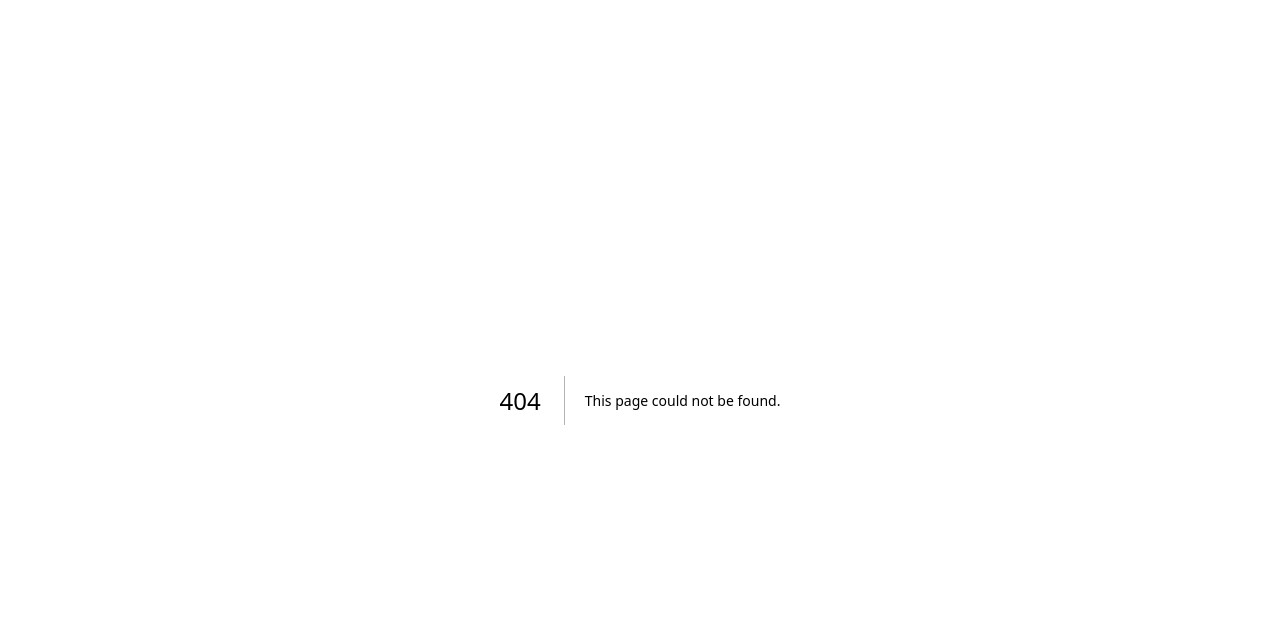
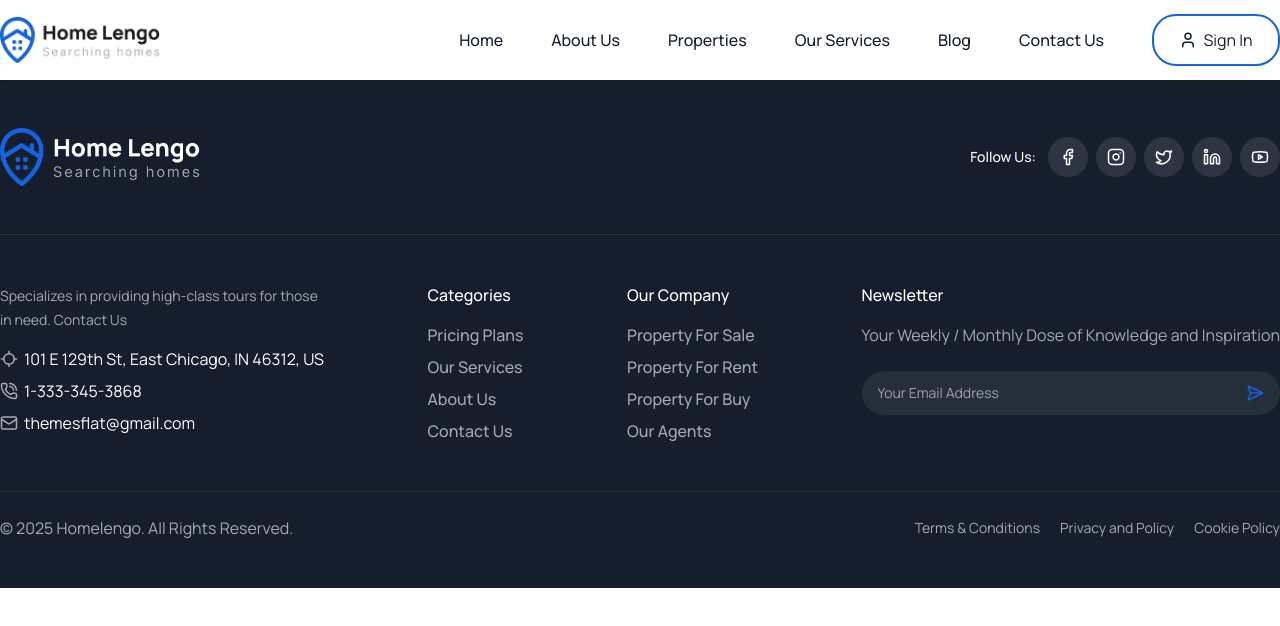
Before and after one commit to aryan7123/homelengo, a Next.js app: page /blog-details in a window 1280 px wide. Before the commit this address had no page. Shown: the top 626 px of the page. Built offline with nearby package versions, Linux system fonts and the light colour scheme; no server answers.

Commit message:
created a new blog details page

```diff
--- a/app/api/all-reviews/route.ts
+++ b/app/api/all-reviews/route.ts
@@ -12,18 +12,16 @@ export async function GET() {
       select: { rating: true, comment: true, username: true },
     });
 
-    if(reviews.length > 0) {
-        return NextResponse.json({
-            reviews: reviews,
-            message: "Reviews successfully found"
-        });
+    if (reviews.length > 0) {
+      return NextResponse.json({
+        reviews: reviews,
+        message: "Reviews successfully found",
+      });
+    } else {
+      return NextResponse.json({
+        message: "No Reviews Found",
+      });
     }
-    else {
-        return NextResponse.json({
-            message: "No Reviews Found"
-        });
-    }
-
   } catch (error) {
     console.log(error);
   }
--- /dev/null
+++ b/app/blog-details/page.tsx
@@ -0,0 +1,28 @@
+"use client";
+
+import React from "react";
+import { useSearchParams } from "next/navigation";
+import Navbar from "../components/Navbar";
+import ScrollUpButton from "../components/ScrollUpButton";
+import Footer from "../components/Footer";
+
+const page = () => {
+  const searchParams = useSearchParams();
+  const id = searchParams.get("id");
+  const title = searchParams.get("title");
+
+  return(
+    <>
+        <Navbar />
+
+        <section className="w-full bg-white">
+
+        </section>
+
+        <ScrollUpButton />
+        <Footer />
+    </>
+  )
+};
+
+export default page;
--- a/app/dashboard/add-blog/page.tsx
+++ b/app/dashboard/add-blog/page.tsx
@@ -48,6 +48,7 @@ const page = () => {
   };
 
   const handleAddBlog = async () => {
+    setResponseMessage("");
     try {
       const formData = new FormData();
 
@@ -63,12 +64,7 @@ const page = () => {
         headers: { "Content-Type": "multipart/form-data" },
       });
 
-      if(request.status === 200) {
-        setResponseMessage("Blog Added Successfully");
-      }
-      else {
-        setResponseMessage(request.data.message);
-      }
+      setResponseMessage(request.data.message);
     } catch (error) {
       console.log(error);
     }
@@ -181,7 +177,7 @@ const page = () => {
                   accept="image/*"
                   name="photos"
                   id="photos"
-                  onClick={handleFileChange}
+                  onChange={handleFileChange}
                 />
               </div>
               <div className="flex flex-col gap-3">
--- a/app/globals.css
+++ b/app/globals.css
@@ -233,3 +233,23 @@ body {
   width: 30px !important;
   height: 30px !important;
 }
+
+.blog-page-title {
+  width: 100%;
+  height: 22rem;
+  background-image: url(/banner/page-title-1.jpg);
+  background-position: center;
+  background-repeat: no-repeat;
+  background-size: cover;
+  overflow: hidden;
+  border-radius: 15px;
+  position: relative;
+}
+
+.blog-page-title::before {
+  content: "";
+  position: absolute;
+  inset: 0;
+  background-color: rgba(0, 0, 0, 0.3);
+  z-index: 0;
+}
```
